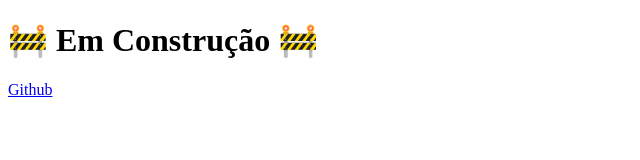
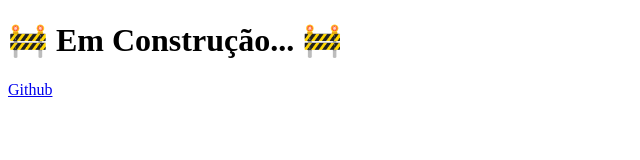
Before and after one commit to lucasmsouza24/clone-tabnews, a Next.js app: page / in a window 1280 px wide. Shown: the top 160 px of the page, without its empty margins (0-640 px from the left). Built offline with nearby package versions, Linux system fonts and the light colour scheme.

Commit message:
refactor: :lipstick: Adding `...` to homepage

```diff
--- a/pages/index.js
+++ b/pages/index.js
@@ -1,6 +1,6 @@
 function Home() {
   return <>
-    <h1>🚧 Em Construção 🚧</h1>
+    <h1>🚧 Em Construção... 🚧</h1>
     <a href="https://github.com/lucasmsouza24" target="_blank">Github</a>
   </>
 }
```
